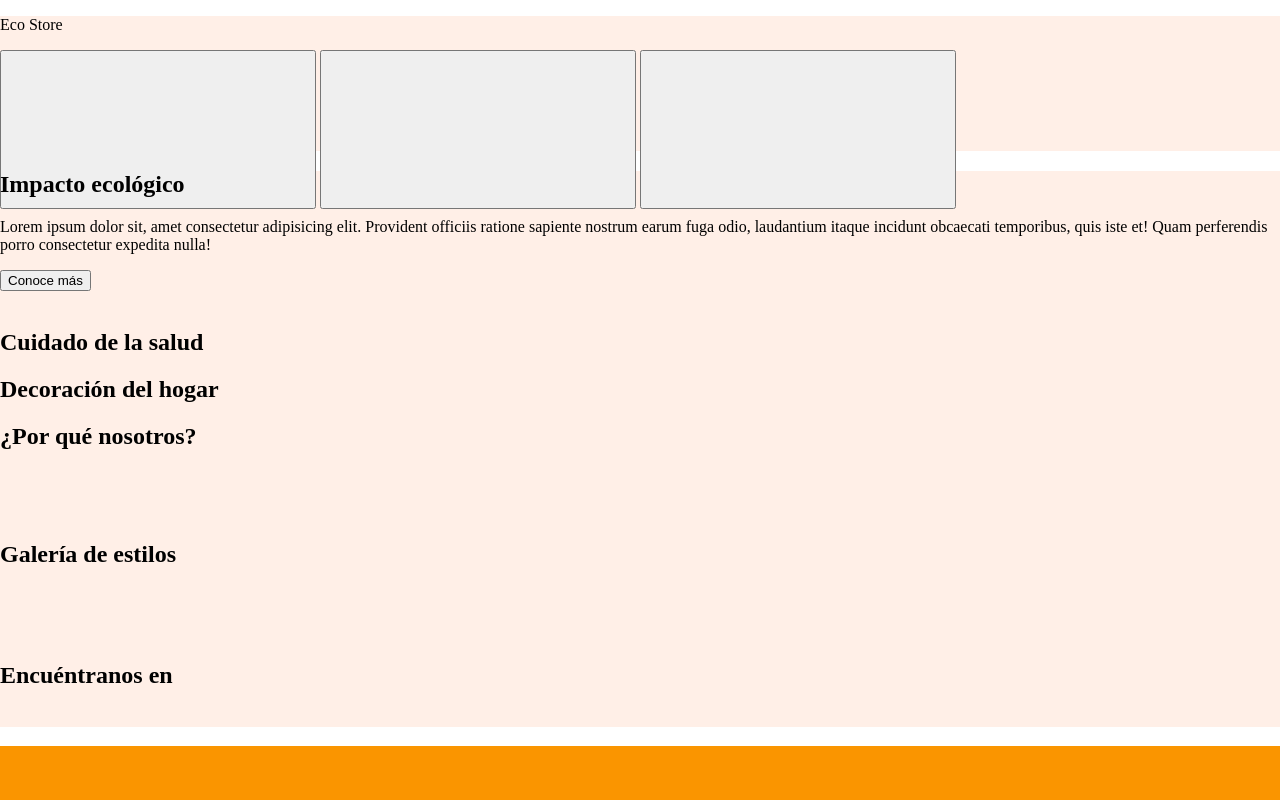
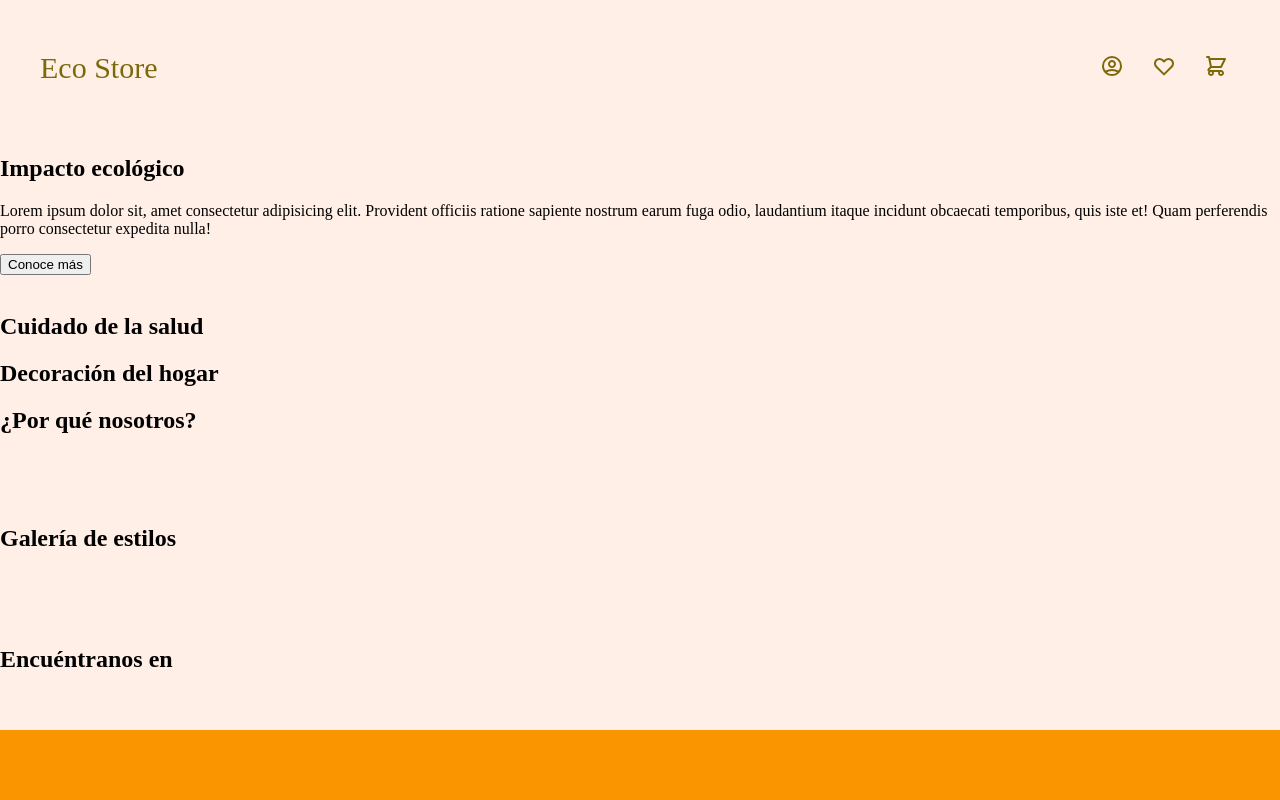
Before and after one commit to lautarobarrera10/eco-store, a plain HTML site: page index.html in a window 1280 px wide. Shown: the top 800 px of the page. Drawn offline with Linux system fonts and the light colour scheme.

Commit message:
navbar desktop terminada

```diff
--- a/index.html
+++ b/index.html
@@ -14,15 +14,21 @@
 <body>
     <nav>
         <p>Eco Store</p>
-        <div class="icon-container">
+        <div class="icons">
             <button class="nav-icon">
-                <svg></svg>
+                <svg width="36" height="24" viewBox="0 0 24 24" fill="none" xmlns="http://www.w3.org/2000/svg">
+                <path d="M5.121 17.804C7.21942 16.6179 9.58958 15.9963 12 16C14.5 16 16.847 16.655 18.879 17.804M15 10C15 10.7956 14.6839 11.5587 14.1213 12.1213C13.5587 12.6839 12.7956 13 12 13C11.2044 13 10.4413 12.6839 9.87868 12.1213C9.31607 11.5587 9 10.7956 9 10C9 9.20435 9.31607 8.44129 9.87868 7.87868C10.4413 7.31607 11.2044 7 12 7C12.7956 7 13.5587 7.31607 14.1213 7.87868C14.6839 8.44129 15 9.20435 15 10ZM21 12C21 13.1819 20.7672 14.3522 20.3149 15.4442C19.8626 16.5361 19.1997 17.5282 18.364 18.364C17.5282 19.1997 16.5361 19.8626 15.4442 20.3149C14.3522 20.7672 13.1819 21 12 21C10.8181 21 9.64778 20.7672 8.55585 20.3149C7.46392 19.8626 6.47177 19.1997 5.63604 18.364C4.80031 17.5282 4.13738 16.5361 3.68508 15.4442C3.23279 14.3522 3 13.1819 3 12C3 9.61305 3.94821 7.32387 5.63604 5.63604C7.32387 3.94821 9.61305 3 12 3C14.3869 3 16.6761 3.94821 18.364 5.63604C20.0518 7.32387 21 9.61305 21 12Z" stroke="#7C6A0A" stroke-width="2" stroke-linecap="round" stroke-linejoin="round"/>
+                </svg>
             </button>
             <button class="nav-icon">
-                <svg></svg>
+                <svg width="36" height="24" viewBox="0 0 24 24" fill="none" xmlns="http://www.w3.org/2000/svg">
+                <path d="M3.34255 7.7779C3.5687 7.23194 3.90017 6.73586 4.31804 6.31799C4.7359 5.90012 5.23198 5.56865 5.77795 5.3425C6.32392 5.11635 6.90909 4.99995 7.50004 4.99995C8.09099 4.99995 8.67616 5.11635 9.22213 5.3425C9.7681 5.56865 10.2642 5.90012 10.682 6.31799L12 7.63599L13.318 6.31799C14.162 5.47407 15.3066 4.99997 16.5 4.99997C17.6935 4.99997 18.8381 5.47407 19.682 6.31799C20.526 7.16191 21.0001 8.30651 21.0001 9.49999C21.0001 10.6935 20.526 11.8381 19.682 12.682L12 20.364L4.31804 12.682C3.90017 12.2641 3.5687 11.7681 3.34255 11.2221C3.1164 10.6761 3 10.0909 3 9.49999C3 8.90904 3.1164 8.32387 3.34255 7.7779Z" stroke="#7C6A0A" stroke-width="2" stroke-linecap="round" stroke-linejoin="round"/>
+                </svg>
             </button>
             <button class="nav-icon">
-                <svg></svg>
+                <svg width="36" height="24" viewBox="0 0 24 24" fill="none" xmlns="http://www.w3.org/2000/svg">
+                <path d="M3 3H5L5.4 5M5.4 5H21L17 13H7M5.4 5L7 13M7 13L4.707 15.293C4.077 15.923 4.523 17 5.414 17H17M17 17C16.4696 17 15.9609 17.2107 15.5858 17.5858C15.2107 17.9609 15 18.4696 15 19C15 19.5304 15.2107 20.0391 15.5858 20.4142C15.9609 20.7893 16.4696 21 17 21C17.5304 21 18.0391 20.7893 18.4142 20.4142C18.7893 20.0391 19 19.5304 19 19C19 18.4696 18.7893 17.9609 18.4142 17.5858C18.0391 17.2107 17.5304 17 17 17ZM9 19C9 19.5304 8.78929 20.0391 8.41421 20.4142C8.03914 20.7893 7.53043 21 7 21C6.46957 21 5.96086 20.7893 5.58579 20.4142C5.21071 20.0391 5 19.5304 5 19C5 18.4696 5.21071 17.9609 5.58579 17.5858C5.96086 17.2107 6.46957 17 7 17C7.53043 17 8.03914 17.2107 8.41421 17.5858C8.78929 17.9609 9 18.4696 9 19Z" stroke="#7C6A0A" stroke-width="2" stroke-linecap="round" stroke-linejoin="round"/>
+                </svg>
             </button>
         </div>
     </nav>
--- a/scss/main.scss
+++ b/scss/main.scss
@@ -1,7 +1,7 @@
 $primary-color: #ffefe7;
 $secundary-color: #ffdac6;
 $tertiary-color: #babd8d;
-$primary-text-color: #7c6a0a;
+$primary-text-color: #7C6A0A;
 $alternative-color: #FA9500;
 $font-stack: 'IBM Plex Sans', sans-serif;
 
@@ -9,11 +9,28 @@ body {
     margin: 0;
     padding: 0;
     font-size: $font-stack;
+    background-color: $primary-color;
 }
 
 nav {
+    padding: 0 40px;
     height: 135px;
-    background-color: $primary-color;
+    display: flex;
+    justify-content: space-between;
+    align-items: center;
+    p {
+        font-size: 30px;
+        color: $primary-text-color;
+    }
+    .icons {
+        display: flex;
+        gap: 4px;
+        button {
+            border: none;
+            background: none;
+            cursor: pointer;
+        }
+    }
 }
 
 main {
```
Also changed, not shown: css/main.css, 2 other files.
